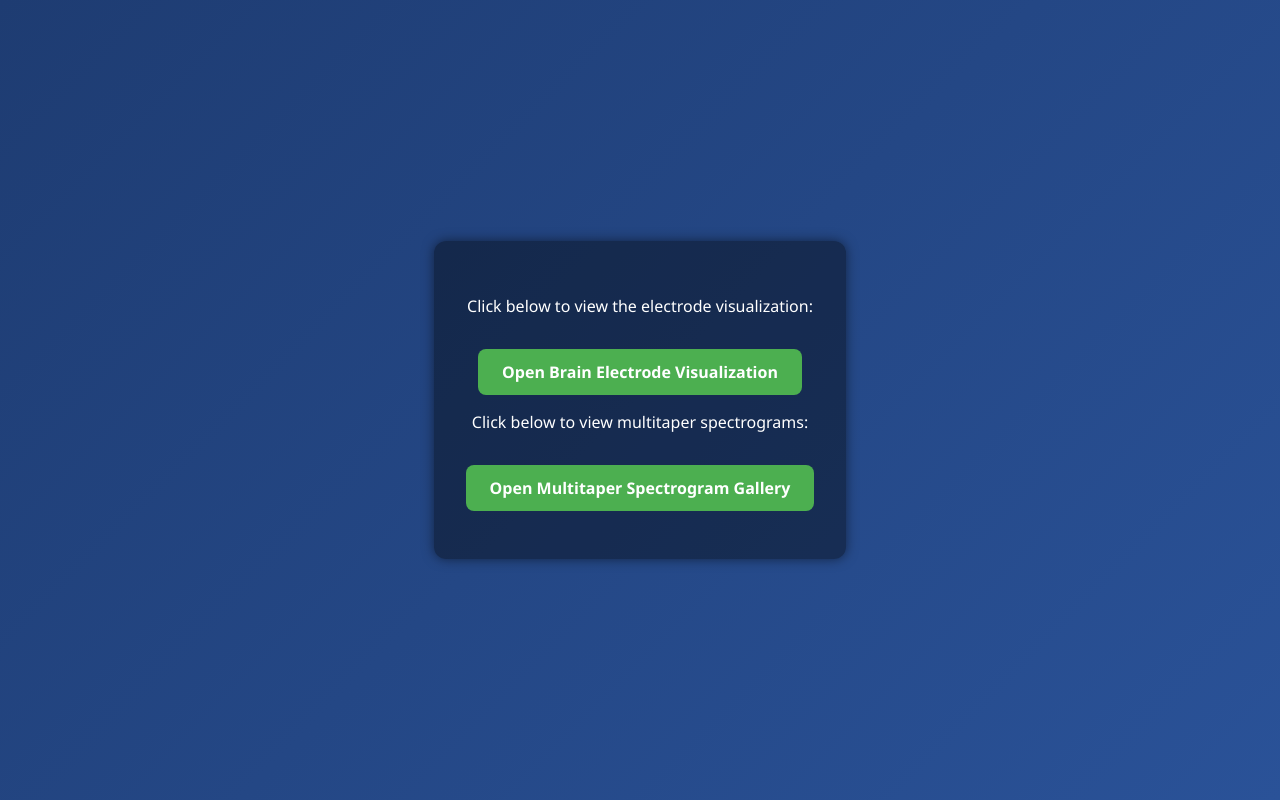
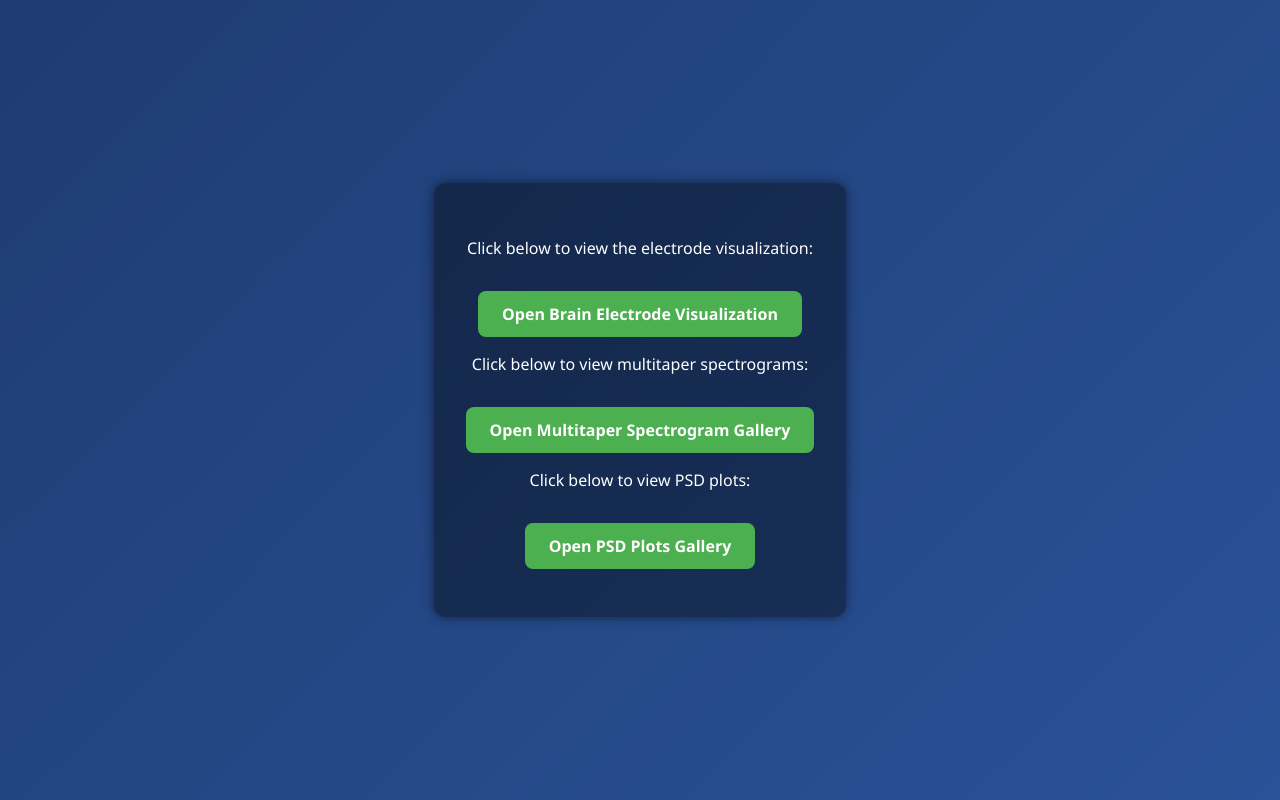
Before and after one commit to cipherdoge/EEG_Challenge2025, a plain HTML site: page index.html in a window 1280 px wide. Drawn offline with Linux system fonts and the light colour scheme.

Commit message:
Added page for psd plots again

```diff
--- a/index.html
+++ b/index.html
@@ -15,6 +15,8 @@
     <p>Click below to view multitaper spectrograms:</p>
     <a id="spectrogram-link" href="spectrograms.html">Open Multitaper Spectrogram Gallery</a>
 
+    <p>Click below to view PSD plots:</p>
+    <a id="spectrogram-link" href="psd_plots.html">Open PSD Plots Gallery</a>
     <p id="message"></p>
   </div>
 
```
